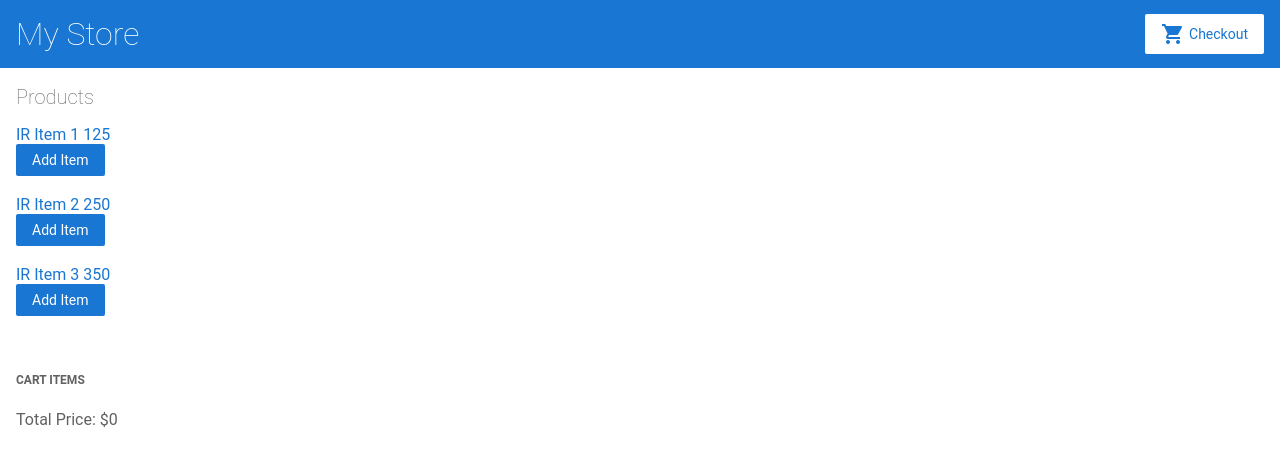
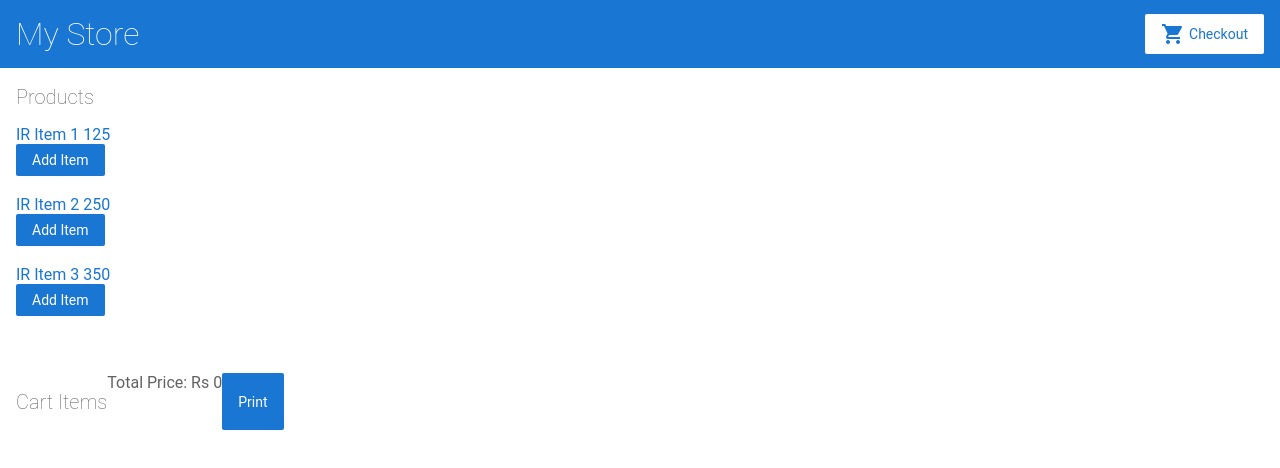
Before and after one commit to vinay0018/angular-dmnadg-4gnaxb, an Angular app: page / in a window 1280 px wide. Shown: the top 468 px of the page. Built offline with nearby package versions, Linux system fonts and the light colour scheme.

Commit message:
2 files modified

```diff
--- a/src/app/product-list/product-list.component.html
+++ b/src/app/product-list/product-list.component.html
@@ -25,14 +25,25 @@
 <br>
 </div>
 <br><br>
-<label>Cart Items</label>
+
+
+<div class="container" id="component1">
+
+<br>
+
+<h2>Cart Items</h2>
+<br>
+
 <div *ngFor="let cartItem of cart">
+  <br>
   <span>
-    {{cartItem.name}} - {{cartItem.price}}
-  </span>
-
-</div><br>
-  <div> Total Price: ${{totalPrice}} </div>
+    {{cartItem.name}} : {{cartItem.price}}
+    </span>
+    <br>
+</div>
+<br>
+ <div> Total Price: Rs {{totalPrice}} </div>
+<button (click)="printComponent('component1')">Print</button>
 
 <!--
 Copyright Google LLC. All Rights Reserved.
--- a/src/app/product-list/product-list.component.ts
+++ b/src/app/product-list/product-list.component.ts
@@ -52,6 +52,19 @@ export class ProductListComponent implements OnInit {
     window.alert('You will be notified when the product goes on sale');
   }
 
+  printComponent(cmpName) {
+     let printContents = document.getElementById(cmpName).innerHTML;
+     let originalContents = document.body.innerHTML;
+
+     document.body.innerHTML = printContents;
+
+     window.print();
+
+     document.body.innerHTML = originalContents;
+}
+
+
+
 }
 
 
```
